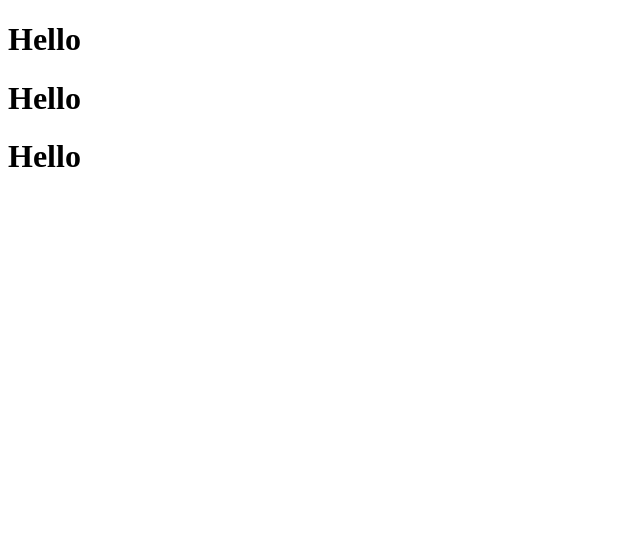
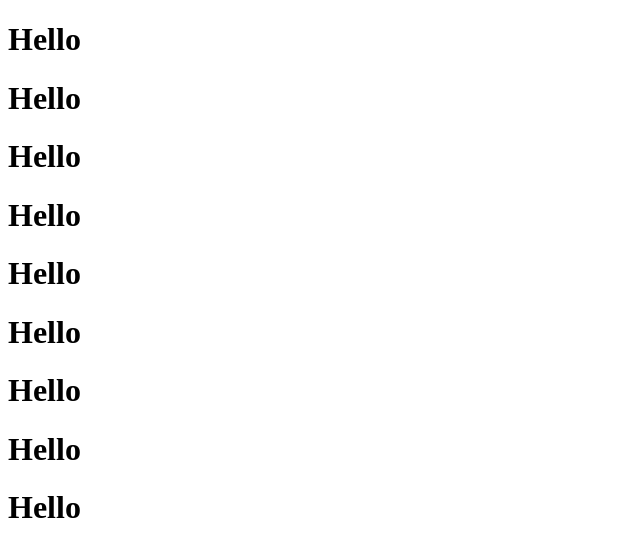
Before and after one commit to Sioloni/info-rep, a plain HTML site: page index.html in a window 1280 px wide. Shown: the whole page, without its empty margins (0-640 px from the left). Drawn offline with Linux system fonts and the light colour scheme.

Commit message:
add style commit

```diff
--- a/index.html
+++ b/index.html
@@ -8,5 +8,11 @@
 <h1>Hello</h1>
 <h1>Hello</h1>
 <h1>Hello</h1>
+<h1>Hello</h1>
+<h1>Hello</h1>
+<h1>Hello</h1>
+<h1>Hello</h1>
+<h1>Hello</h1>
+<h1>Hello</h1>
 </body>
 </html>
--- /dev/null
+++ b/style.css
@@ -0,0 +1,2 @@
+oivjdioboebhjdfoibhd
+dfbhoidbnonbionfiobnidfnbdf
```
